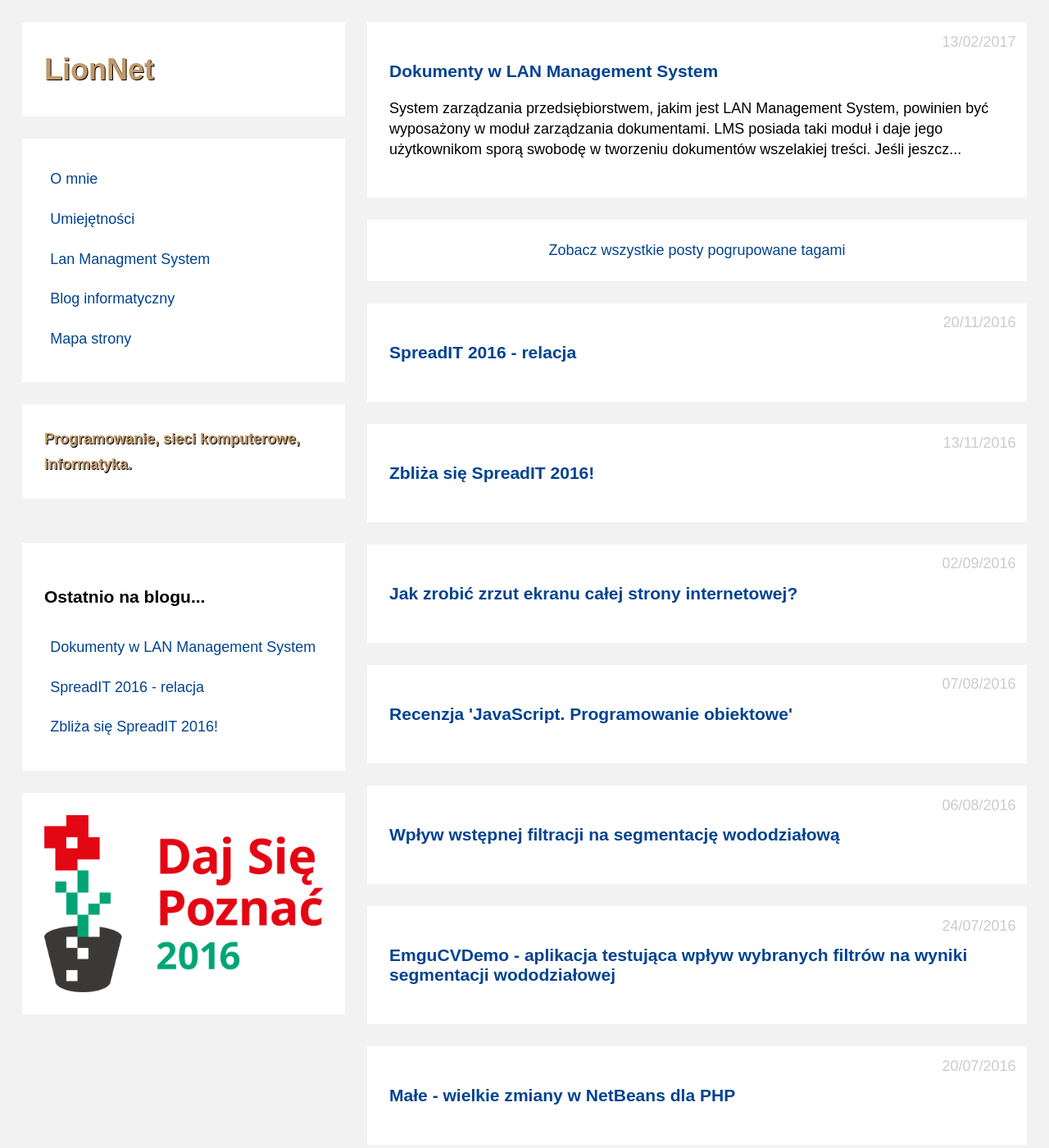
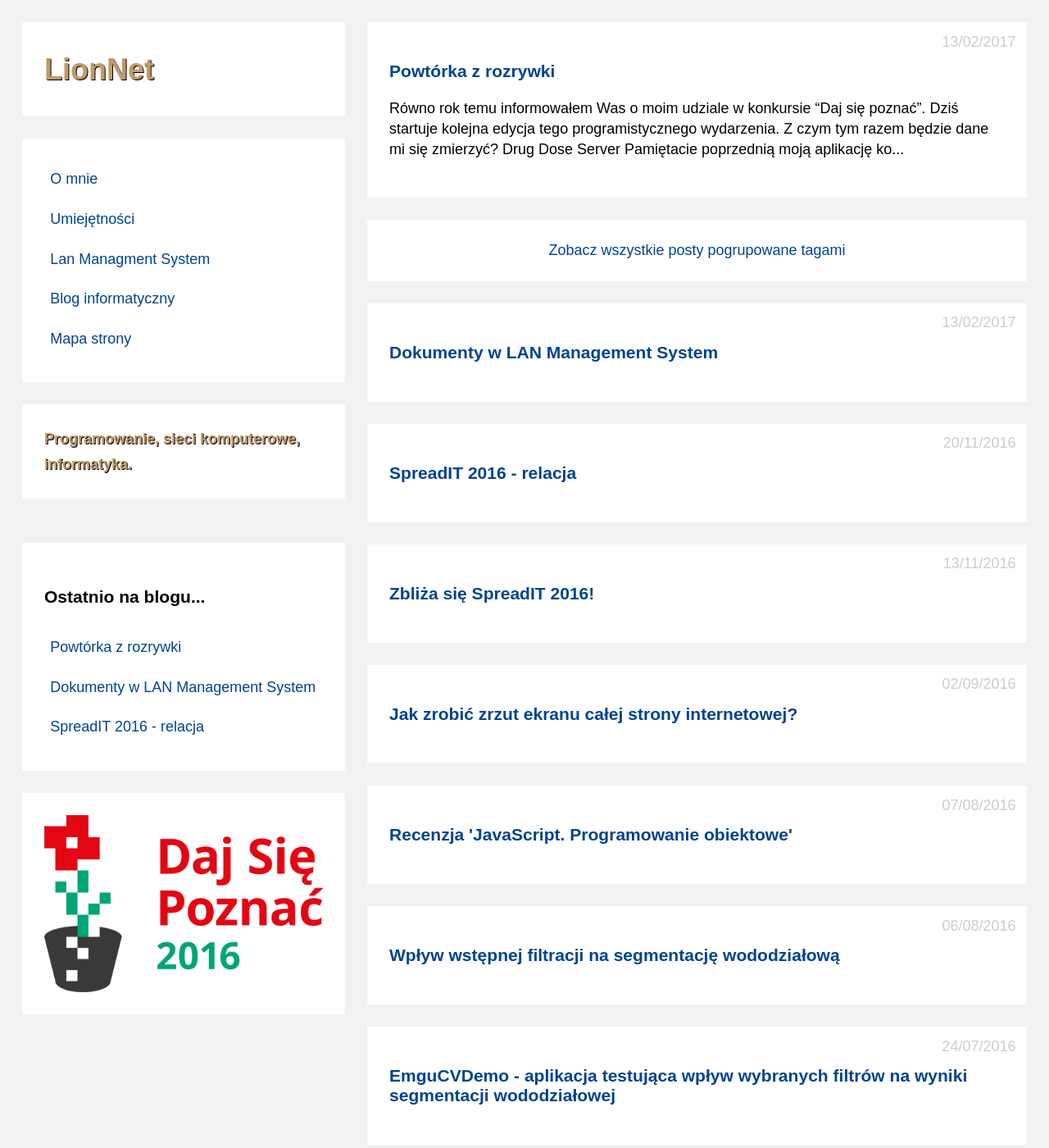
Before and after one commit to maciejlew/maciejlew.github.io, a Jekyll site: the page built from pages/blog.md, in a window 1280 px wide and 1400 px high. Shown: the whole window at 82% size. Built offline with Jekyll 4.4.1, drawn with Linux system fonts in a browser that asks for light colours; comment, search, counter and statistics services are not loaded; some of the changed lines change nothing that is shown.

Commit message:
Adds post 'Powtórka z rozrywki'

```diff
--- a/_includes/acronyms.md
+++ b/_includes/acronyms.md
@@ -80,3 +80,4 @@
 *[MVNO]: Mobile Virtual Network Operator
 *[SOLID]: Single responsibility, Open-closed, Liskov substitution, Interface segregation and Dependency inversion
 *[GUI]: Graphical User Interface
+*[DDS]: Drug Dose Server
--- /dev/null
+++ b/_posts/2017-03-01-powtorka-z-rozrywki.md
@@ -0,0 +1,55 @@
+---
+layout: post
+title: 'Powtórka z rozrywki'
+date: '2017-02-13 20:00:00'
+description: 'Konkurs Daj się poznać 2017'
+keywords: 'daj się poznać 2017, konkurs programistyczny, aplikacja konkursowa,
+drug dose framework, aplikacja mobilna, pas pediatryczny, dawkowanie leków'
+tags: DSP2017
+img_hosting: "http://interpc.pl/~mlewinterpc/lion.net.pl/2017/03/01/powtorka-z-rozrywki/"
+---
+
+Równo rok temu informowałem Was o moim udziale w konkursie "Daj się
+poznać".
+Dziś startuje kolejna edycja tego programistycznego wydarzenia. Z czym tym
+razem
+będzie dane mi się zmierzyć?
+
+### Drug Dose Server
+
+Pamiętacie poprzednią [moją aplikację konkursową DDF][1]? Udało mi się
+rok temu w ciągu trzech miesięcy poznać wytwarzanie hybrydowych aplikacji
+mobilnych na tyle by być w stanie przedstawić Wam **działającą aplikację
+do obliczania dawek leków**. Aplikacja działała zgodnie z założeniami,
+czyli że dane wejściowe dla kalkulatora dawek pobierane są z lokalnie
+przechowywanych plików.
+
+Podczas tej edycji ["Daj się poznać"][2] mam zamian rozwinąć ten pomysł i
+napisać serwer dostarczający informacji o lekach dla aplikacji takich jak
+DDF. **Nazwa projektu to Drug Dose Server**, będę dalej w odniesieniu do
+niego używał akronimu DDS (fajnie jest móc tworzyć swoje własne akronimy,
+co nie?).
+
+#### Bebechy
+
+Aplikację DDS zamierzam napisać w C++. Rozważałem co prawda node.js lub
+inną zdobywającą obecnie popularność technologię, ale tak się mi
+przytrafiło że aktualnie i tak muszę sobie odświeżyć wiedzę z zakresu
+C++ - upiekę dwie pieczenie na jednym ogniu.
+
+Protokołem komunikacyjnym DDS będzie REST. Nie wiem jeszcze czy wszystko
+napiszę od zera czy skorzystam z gotowych bibliotek. Tego dowiecie się wraz
+ze mną podczas konkursu.
+
+#### Piaskownica
+
+Projekt możecie śledzić przeglądając tego bloga, a zwłaszcza [kategorię
+DSP2017][3]. Źródła aplikacji będą dostępne na [GitHubie][4]. Trzymajcie
+kciuki.
+
+{% include acronyms.md %}
+
+[1]: {{ site.url }}/2016/05/30/raport-3-z-prac-nad-ddf.html
+[2]: http://uczestnicy.dajsiepoznac.pl/profil/maciej-lew
+[3]: {{ site.url }}/blog/tags/#DSP2017
+[4]: https://github.com/maciejlew/drug-dose-server
--- a/pages/map.md
+++ b/pages/map.md
@@ -33,6 +33,7 @@
  * [Umiejętności](../umiejetnosci/)
  * [Kontakt](../kontakt/)
  * [Blog informatyczny](../blog/)
+   * [Powtórka z rozrywki](../2017/03/01/powtorka-z-rozrywki.html)
    * [Dokumenty w LAN Management System](../2017/02/13/dokumenty_w_lan_management_system.html)
    * [SpreadIT 2016 - relacja](../2016/11/20/spreadit-2016-relacja.html)
    * [Zbliża się SpreadIT 2016!](../2016/11/13/zbliza-sie-spreadit-2016.html)
```
